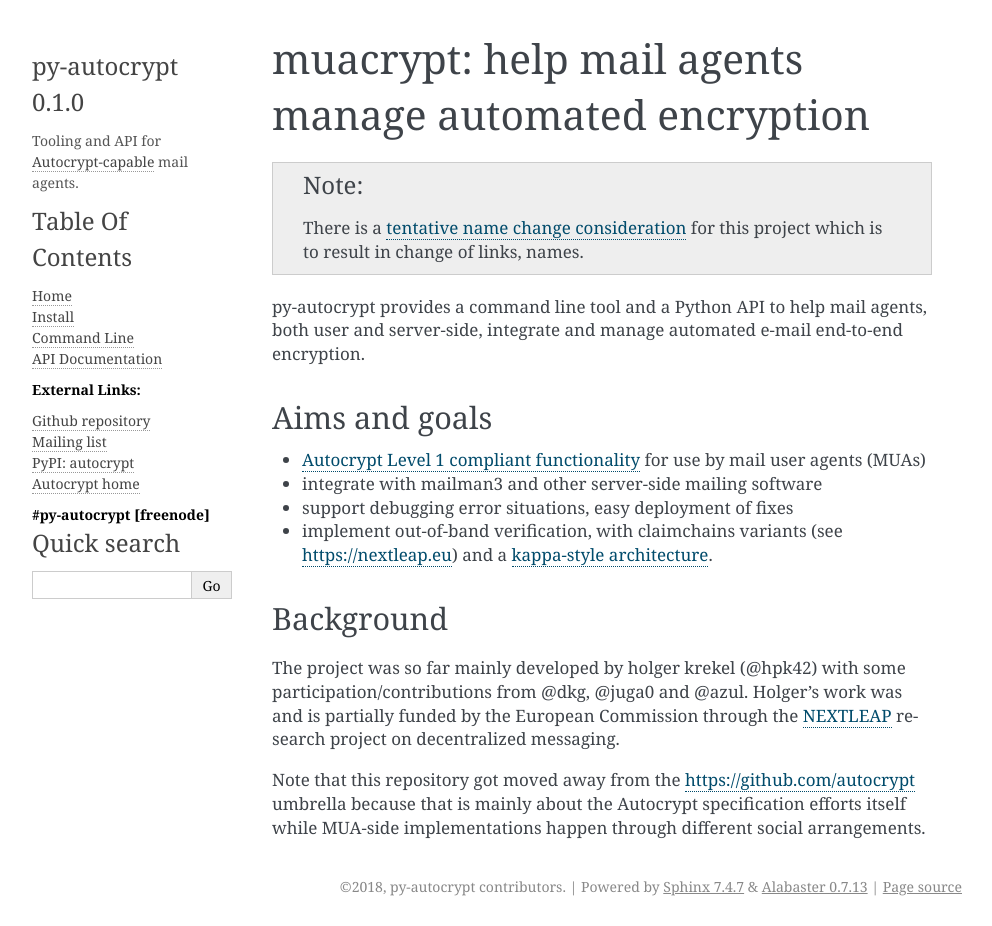
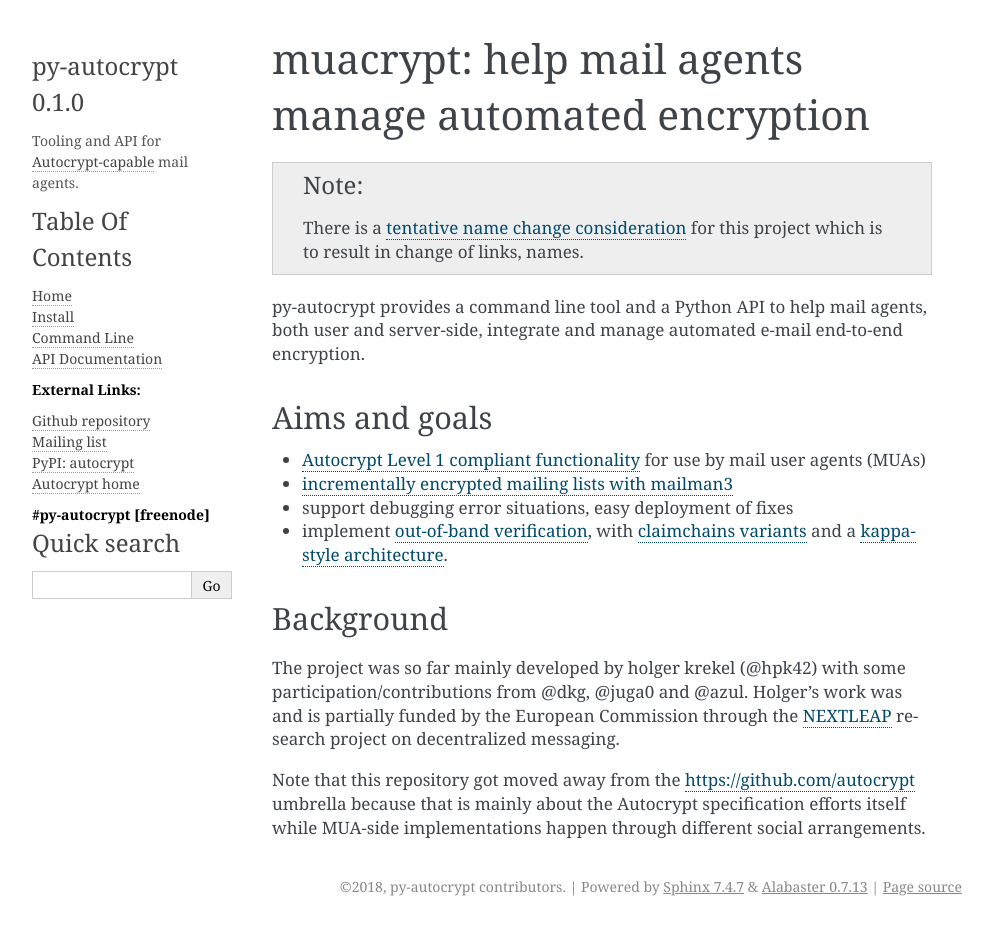
Before and after one commit to hpk42/muacrypt, a Sphinx documentation site: the page built from doc/index.rst, in a window 1280 px wide. Shown: the whole page, without its empty margins (148-1140 px from the left). Built offline with Sphinx 7.4.7, drawn with Linux system fonts in a browser that asks for light colours; the version number is read from the project's files by our own code.

Commit message:
some links to ongoing issues

```diff
--- a/doc/index.rst
+++ b/doc/index.rst
@@ -17,12 +17,14 @@
 - `Autocrypt Level 1 compliant functionality
   <https://github.com/hpk42/py-autocrypt/milestone/1>`_ for use by mail user agents (MUAs)
 
-- integrate with mailman3 and other server-side mailing software
+- `incrementally encrypted mailing lists with mailman3
+  <https://github.com/hpk42/py-autocrypt/issues/30>`_
 
 - support debugging error situations, easy deployment of fixes
 
-- implement out-of-band verification, with
-  claimchains variants (see https://nextleap.eu)
+- implement `out-of-band verification
+  <https://github.com/hpk42/py-autocrypt/issues/29>`_, with
+  `claimchains variants <https://github.com/hpk42/py-autocrypt/issues/28>`_
   and a `kappa-style architecture <http://milinda.pathirage.org/kappa-architecture.com/>`_.
 
 
```
